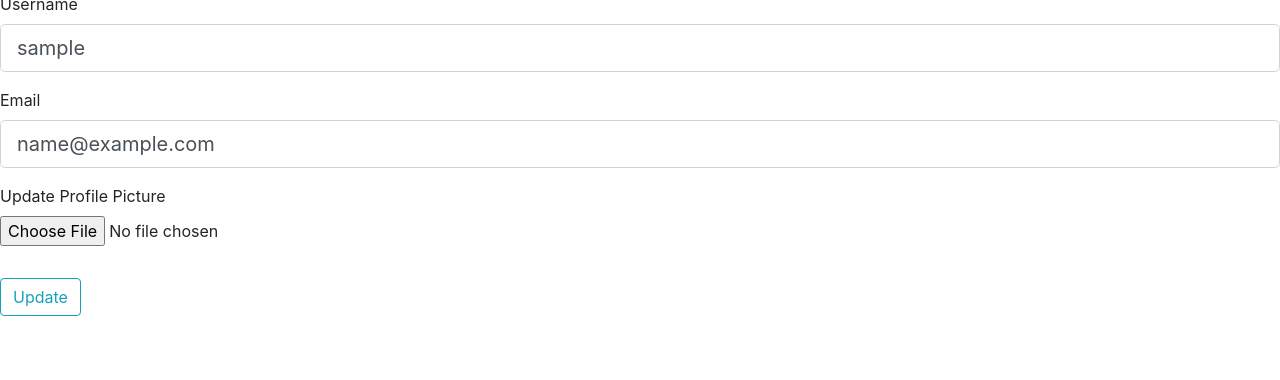
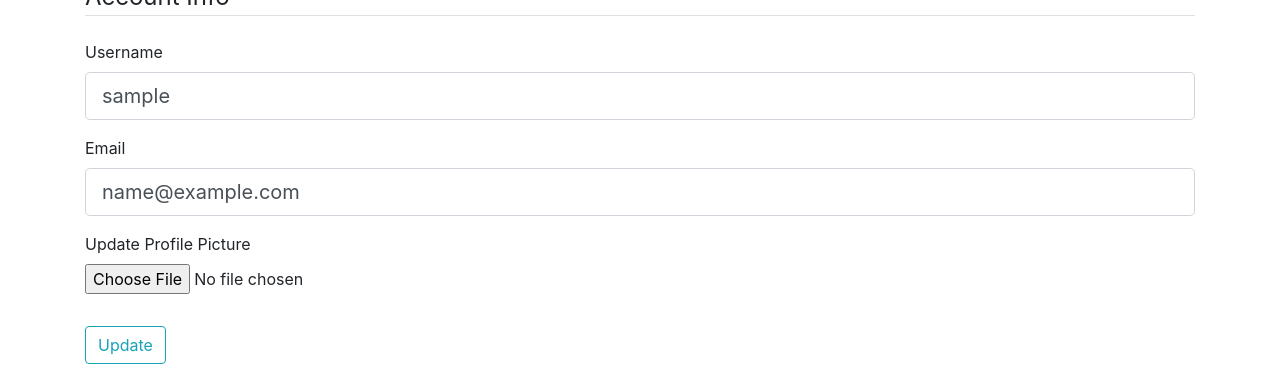
Before and after one commit to aust1inn/aust1inn_posts, a Flask app: page /account in a window 1280 px wide. Shown: the part 483-863 px from the top of the page. Before the commit the page ends 799 px from the top, so only its background shows below. Run offline with Flask 2, Linux system fonts and the light colour scheme; the visitor is signed in with stand-in values (Sample User, id 1); data comes from the database, SQL or seed files in the repository; some libraries are stand-ins or nearby versions; some web fonts are replaced.

Commit message:
styles the profile page

```diff
--- a/app/templates/account.html
+++ b/app/templates/account.html
@@ -1,5 +1,6 @@
 {% extends "base.html" %}
 {% block content %}
+    <div class="container mt-5">
         <div class="content-section">
             <div class="media">
             <img class="rounded-circle account-img" src="{{image_file}}">
@@ -55,4 +56,6 @@
                     </div>
                 </form>
         </div>
+    </div>
+
 {% endblock content %}
--- a/app/templates/home.html
+++ b/app/templates/home.html
@@ -29,7 +29,7 @@
     </div>
   </div>
 
-
+    <div class="container text-center">
     {% for page_num in posts.iter_pages(left_edge=1, right_edge=1, left_current=1, right_current=2) %}
       {% if page_num %}
         {% if posts.page == page_num %}
@@ -41,6 +41,8 @@
         ...
       {% endif %}
     {% endfor %}
+    </div>
+
 
 
 {% endblock%}
```
Also changed, not shown: 1 other file. Lines whose indentation alone changed are shown as unchanged.
